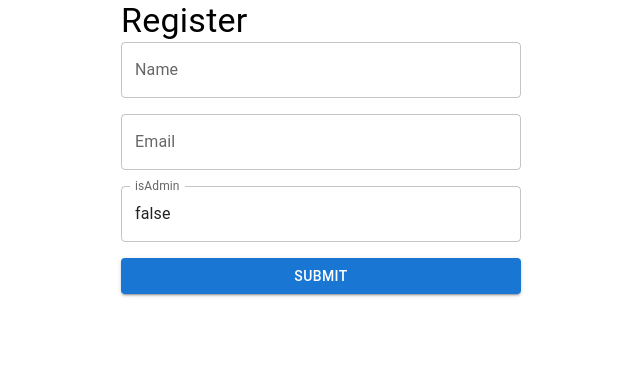
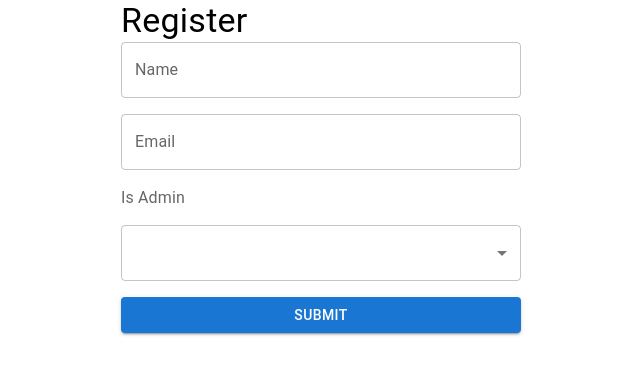
Before and after one commit to anusha8380/react-admin, a React (Create React App) app in the folder react-frontend/: page /register in a window 1280 px wide. Shown: the top 374 px of the page, without its empty margins (319-959 px from the left). Built offline with nearby package versions, Linux system fonts and the light colour scheme.

Commit message:
code for nodal open added

```diff
--- a/react-frontend/package.json
+++ b/react-frontend/package.json
@@ -13,9 +13,12 @@
     "@testing-library/react": "^13.4.0",
     "@testing-library/user-event": "^13.5.0",
     "axios": "^1.4.0",
+    "material-table": "^2.0.5",
+    "mui-datatables": "^4.3.0",
     "react": "^18.2.0",
     "react-dom": "^18.2.0",
     "react-hook-form": "^7.45.2",
+    "react-icons": "^4.10.1",
     "react-router-dom": "^6.14.2",
     "react-scripts": "5.0.1",
     "react-select": "^5.7.4",
--- a/react-frontend/src/App.js
+++ b/react-frontend/src/App.js
@@ -11,6 +11,7 @@ import { ToastContainer, toast } from 'react-toastify';
 import 'react-toastify/dist/ReactToastify.css';
 import Login from "./Components/Login";
 import AdminDashboard from "./Components/AdminDashboard";
+import Employee from "./Components/Employee";
 
 
 function App() {
@@ -19,11 +20,6 @@ function App() {
         position: toast.POSITION.TOP_RIGHT
     });
 };
-
-  let urlLink = '/res';
-  let logout = () =>{
-    console.log('logout');
-  }
   return (
     <>
     <Router>
@@ -32,7 +28,8 @@ function App() {
           <Route path="/" element={<Register/>}/>
           <Route exact path="/register" element={<Register/>}/>
           <Route exact path="/login" element={<Login/>}/>
-          <Route exact path="/dashboard" element={<AdminDashboard/>}/>
+          <Route exact path="/Dashboard" element={<AdminDashboard/>}/>
+          <Route exact path="/Employee" element={<Employee/>}/>
         </Routes>
       </div>
     </Router>
--- a/react-frontend/src/Components/Login.js
+++ b/react-frontend/src/Components/Login.js
@@ -28,7 +28,7 @@ const Login = () =>{
         if(res.data.res.isAdmin === true){
           navigate("/dashboard");
         }else{
-          toast.error('Login with Admin credentials to access the site.');
+          toast.error('Login with Admin credentials to access the dashboard.');
         }
 
       })
--- a/react-frontend/src/Components/Register.js
+++ b/react-frontend/src/Components/Register.js
@@ -1,17 +1,28 @@
 import { TextField, Stack, Button } from "@mui/material";
-import { useForm } from "react-hook-form";
+import { useForm, Controller } from "react-hook-form";
 import { useNavigate } from "react-router-dom";
 import Axios from "axios";
 import { ToastContainer, toast } from "react-toastify";
 import Box from "@mui/material/Box";
 import Typography from "@mui/material/Typography";
+import Select from "@mui/material/Select";
+import * as React from "react";
+import InputLabel from "@mui/material/InputLabel";
+import MenuItem from "@mui/material/MenuItem";
 
 export const Register = () => {
+  const [isAdmin, setisAdmin] = React.useState(false);
+
+  const handleChange = (event) => {
+    console.log(event.target.value);
+    setisAdmin(event.target.value);
+  };
+
   const form = useForm({
     defaultValues: {
       name: "",
       email: "",
-      isAdmin: false,
+      isAdmin: "",
     },
   });
 
@@ -33,9 +44,7 @@ export const Register = () => {
   return (
     <Box sx={{ display: "flex", justifyContent: "center" }}>
       <form onSubmit={handleSubmit(onSubmit)} noValidate>
-        <Typography variant="h4">
-          Register
-        </Typography>
+        <Typography variant="h4">Register</Typography>
         <Stack spacing={2} width={400}>
           <TextField
             type="text"
@@ -53,7 +62,18 @@ export const Register = () => {
             helperText={errors?.email?.message}
           />
 
-          <TextField type="text" label="isAdmin" {...register("isAdmin")} />
+          <InputLabel id="demo-simple-select-label">Is Admin</InputLabel>
+          <Select
+            labelId="demo-simple-select-label"
+            id="demo-simple-select"
+            {...register("isAdmin", { required: "Is Admin is required" })}
+            label="Is admin"
+            onChange={handleChange}
+          >
+            <MenuItem value={false}>False</MenuItem>
+            <MenuItem value={true}>True</MenuItem>
+          </Select>
+
           <Button type="submit" variant="contained" color="primary">
             Submit
           </Button>
```
